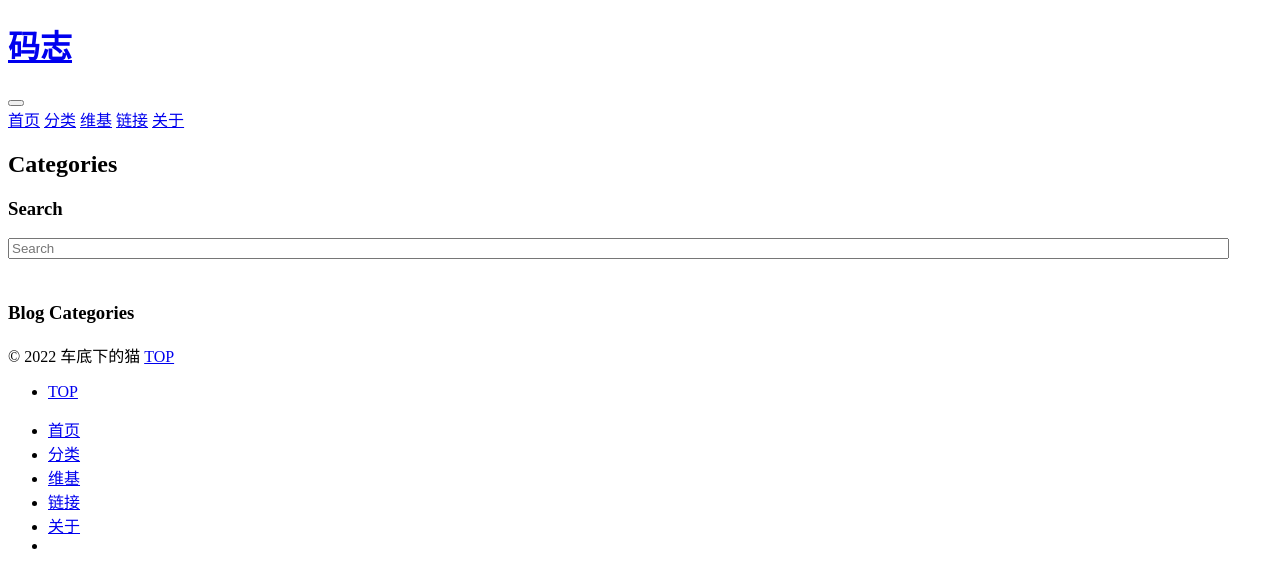
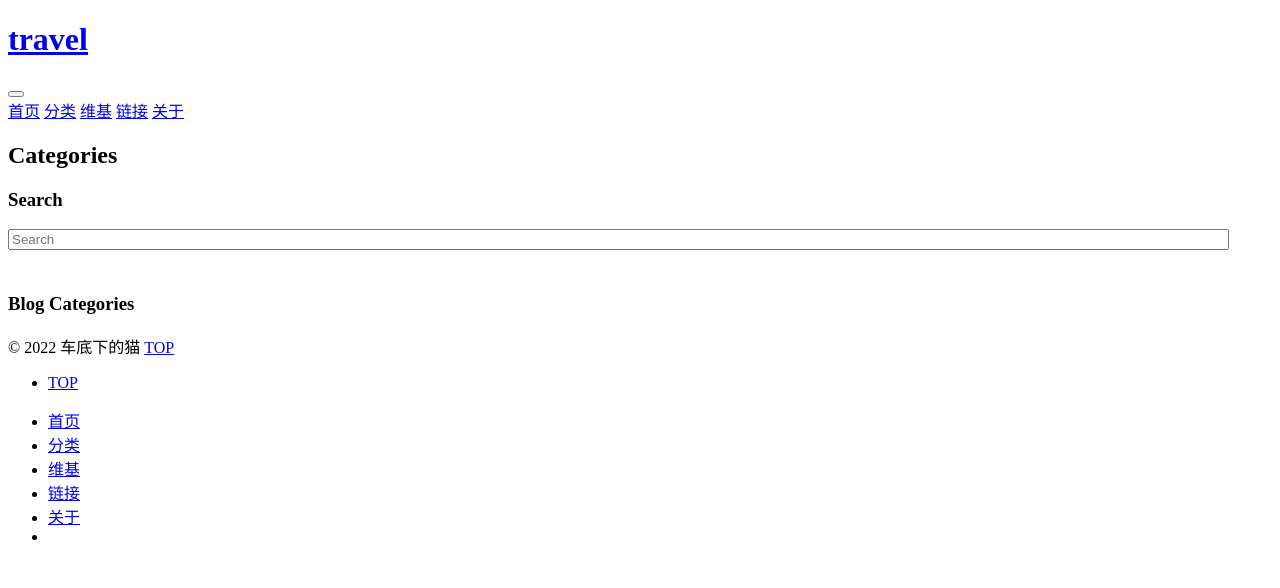
Before and after one commit to catundercar/catundercar.github.io, a Jekyll site: the page built from pages/categories.md, in a window 1280 px wide. Shown: the top 588 px of the page. Built offline with Jekyll 4.4.1, drawn with Linux system fonts in a browser that asks for light colours; nearby versions of some CDN libraries; library files that are not in the unit come from our copies; comment, search, counter and statistics services are not loaded; a style sheet for code colours, icons or effects is not loaded.

Commit message:
feat: clean

```diff
--- a/_config.yml
+++ b/_config.yml
@@ -4,7 +4,7 @@
 baseurl:
 url: catundercar.github.io
 date_format: "ordinal"
-title: 码志
+title: travel
 subtitle: "道阻且长，行则将至"
 description: "工作、学习中的一些记录"
 keywords: blog
--- a/_data/links.yml
+++ b/_data/links.yml
@@ -1,3 +1,3 @@
-- name: 码志
+- name: travel
   url: catundercar.github.io
   src: life
```
